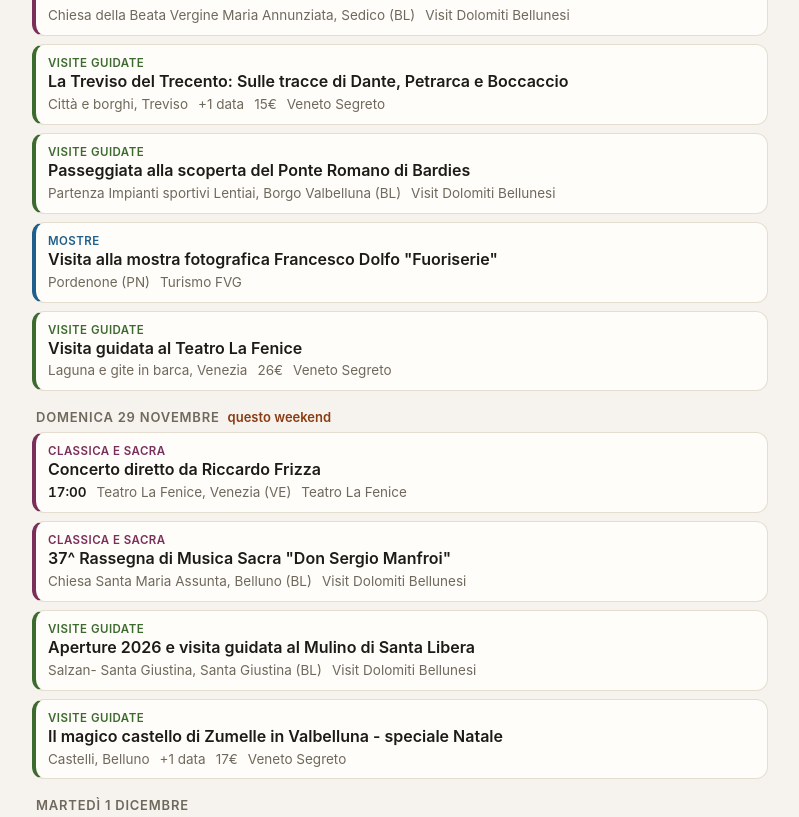
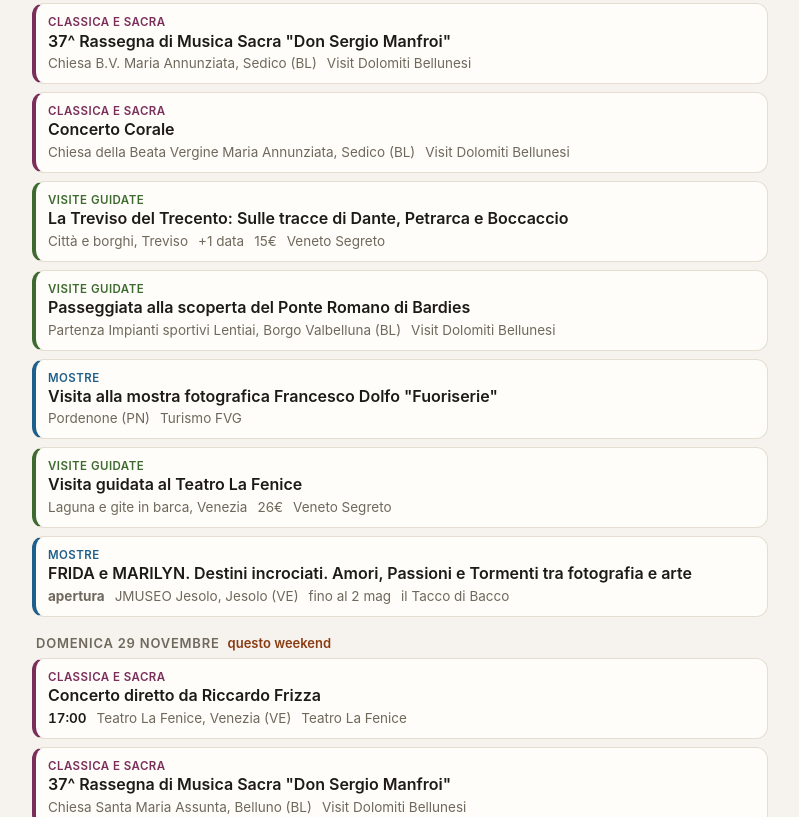
Before and after one commit to ivanzanolla/eventi, a plain HTML site: page index.html in a window 1280 px wide. Shown: the part 960-1777 px from the top of the page, without its empty margins (240-1039 px from the left). Drawn offline with Linux system fonts and the light colour scheme.

Commit message:
Calendario: mostre visibili nel giorno di apertura e collegamento alle mostre in corso
Co-Authored-By: Claude Opus 5.5 <noreply@anthropic.com>
Claude-Session: https://claude.ai/code/session_01D4TMfBqTZ9QwZAT87F4t3M

```diff
--- a/index.html
+++ b/index.html
@@ -63,6 +63,7 @@ main{padding:4px 12px 40px;max-width:760px;margin:0 auto}
 .ok{color:var(--c-visite)} .ko{color:#c0392b}
 .more{display:block;width:100%;margin:6px 0 0;padding:10px;border:1px dashed var(--line);border-radius:10px;
   background:transparent;color:var(--muted);font-size:14px}
+.jump{margin:10px 0 0;border-style:solid;color:var(--c-mostre);font-weight:600;text-align:left}
 </style>
 </head>
 <body>
@@ -156,6 +157,7 @@ function card(e){
   const bits = [];
   if(e.time) bits.push(`<span class="time">${esc(e.time)}</span>`);
   if(where.length) bits.push(esc(where.join(", ")));
+  if(e.opening) bits.unshift(`<b>apertura</b>`);
   if(e.end) bits.push(`fino al ${fmtShort(e.end)}`);
   if(e.more) bits.push(`+${e.more} ${e.more>1?"date":"data"}`);
   if(e.price) bits.push(esc(e.price));
@@ -197,8 +199,16 @@ function render(){
     if(next.length) html += `<div class="day">In arrivo</div>` + next.map(e => card({...e, venue:`dal ${fmtShort(e.start)}` + (e.venue?` · ${e.venue}`:"")})).join("");
     if(!ms.length) html = `<div class="empty">Nessuna mostra con questi filtri.</div>`;
   } else {
+    // Le mostre lunghe stanno nella vista "Mostre in corso"; nel calendario compaiono
+    // solo nel giorno in cui aprono, così una novità non sfugge.
+    const openings = evs.filter(e => isLong(e) && !e.hl && e.start >= today)
+                        .map(e => ({...e, opening:true}));
     const cal = evs.filter(e => !isLong(e) && !e.hl).map(e => e.start < today ? {...e, start:today} : e)
-                   .filter(e => e.start <= limit);
+                   .concat(openings)
+                   .filter(e => e.start <= limit)
+                   .sort((a,b) => a.start.localeCompare(b.start) || (a.time||"99").localeCompare(b.time||"99"));
+    const running = evs.filter(e => (e.cat==="mostre" || isLong(e)) && !e.hl && e.start <= today).length;
+    if(running) html += `<button class="more jump" id="jump">${running} ${running>1?"mostre in corso":"mostra in corso"} con questi filtri →</button>`;
     const slice = cal.slice(0, shown);
     let last = "";
     for(const e of slice){
@@ -210,10 +220,11 @@ function render(){
       html += card(e);
     }
     if(cal.length > shown) html += `<button class="more" id="more">Mostra altri ${cal.length-shown}</button>`;
-    if(!cal.length) html = `<div class="empty">Niente in calendario con questi filtri.<br>Prova ad allargare periodo o province.</div>`;
+    if(!cal.length) html += `<div class="empty">Niente in calendario con questi filtri.<br>Prova ad allargare periodo o province.</div>`;
   }
   $("#list").innerHTML = html;
   const m = $("#more"); if(m) m.onclick = () => { shown += 80; render() };
+  const j = $("#jump"); if(j) j.onclick = () => { st.view = "mostre"; save(); render(); scrollTo(0,0) };
 }
 
 function foot(){
```
